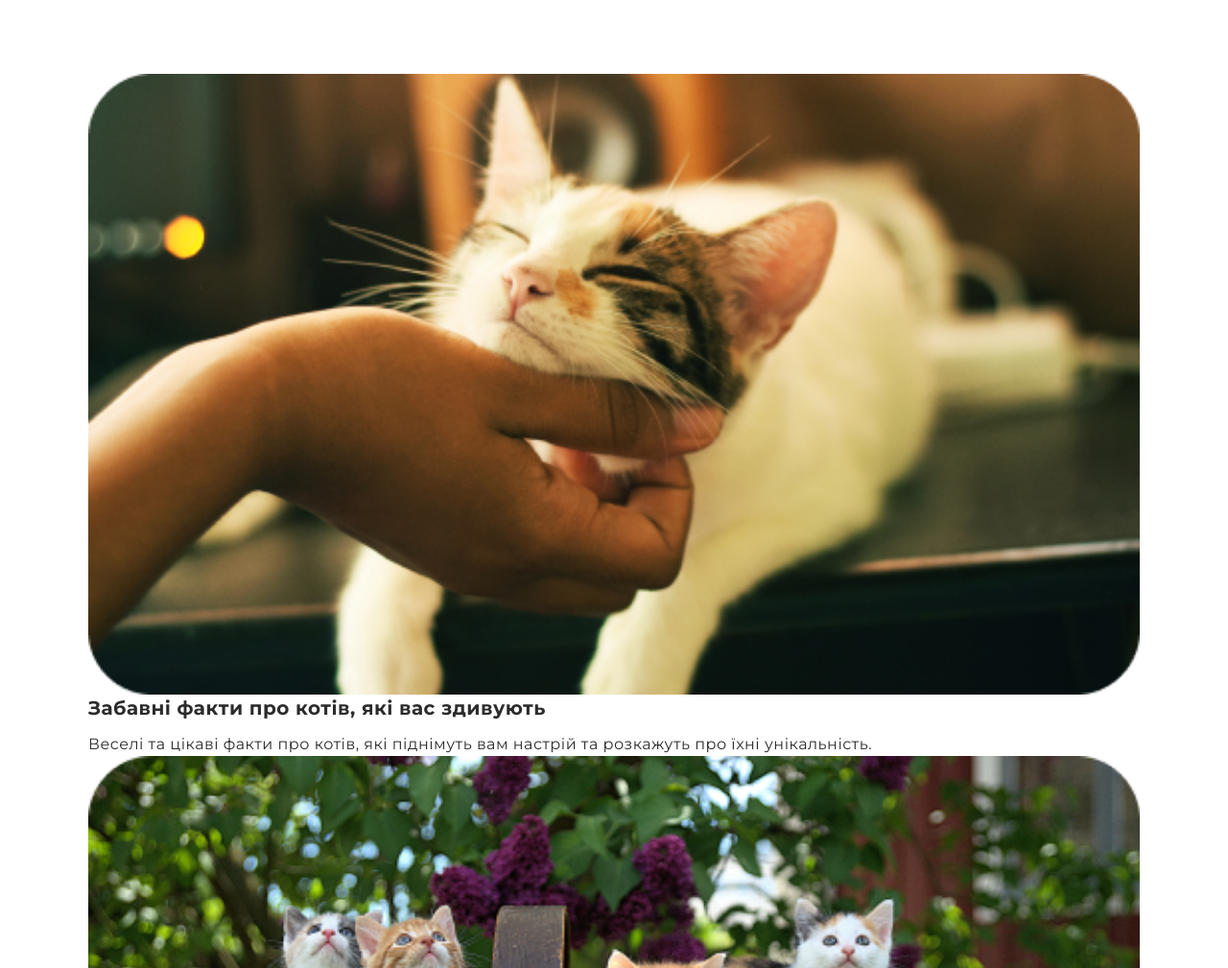
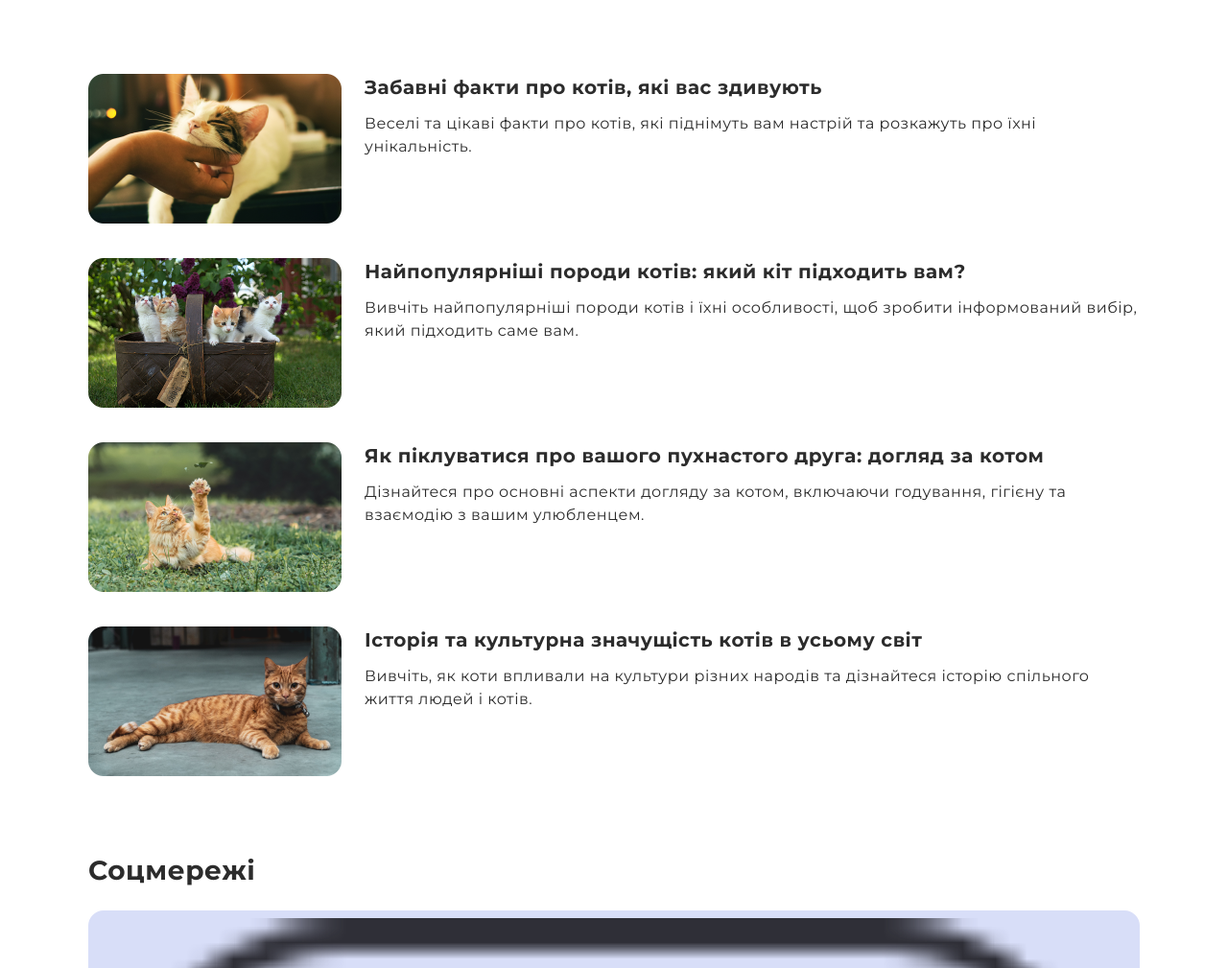
Before and after one commit to KaterynaMal/cat-house, a plain HTML site: page index.html in a window 1280 px wide. Shown: the part 643-1652 px from the top of the page at 96% size. Drawn offline with Linux system fonts and the light colour scheme.

Commit message:
blog section - grid

```diff
--- a/styles.css
+++ b/styles.css
@@ -60,19 +60,24 @@
   width: 100%;
 }
 
-@media (min-width: 1440px) {
-  .overlay {
-    padding: 24px 48px;
-  }
-}
+
 
 .post-title {
   color: var(--common-white);
   font-family: var(--common-font);
 }
 
+.blog {
+  display: grid;
+  grid-template-columns: 1fr;
+  gap: 48px;
+  margin-bottom: 80px;
+}
+
 .blog-link {
   color: var(--common-black);
+  display: grid;
+  gap: 20px;
 }
 
 .blog-title {
@@ -149,4 +154,19 @@
 grid-column: 1 / 2;
 grid-row: 1 / 3;
   }
+
+  .blog {
+    gap: 36px;
+  }
+
+  .blog-link {
+    gap: 24px;
+    grid-template-columns: 264px 1fr;
+  }
 }
+
+@media (min-width: 1440px) {
+  .overlay {
+    padding: 24px 48px;
+  }
+}
```
